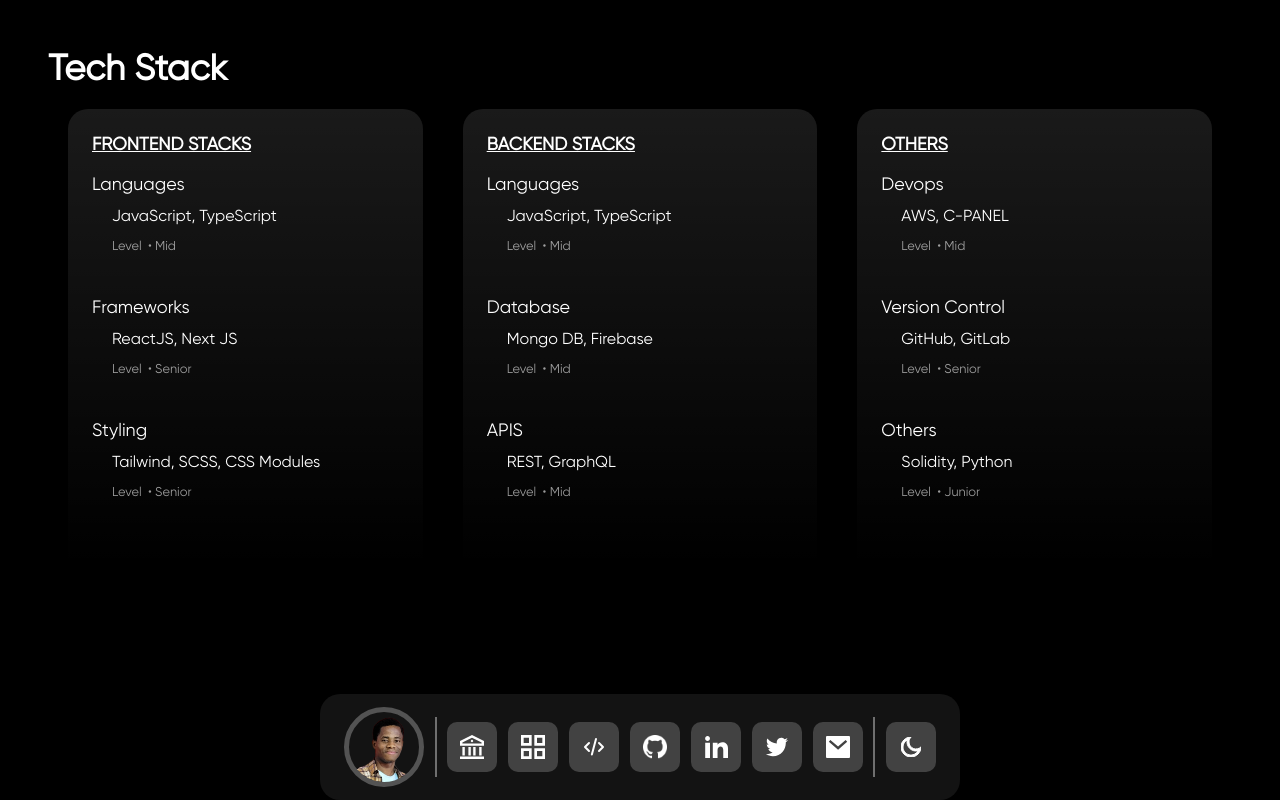
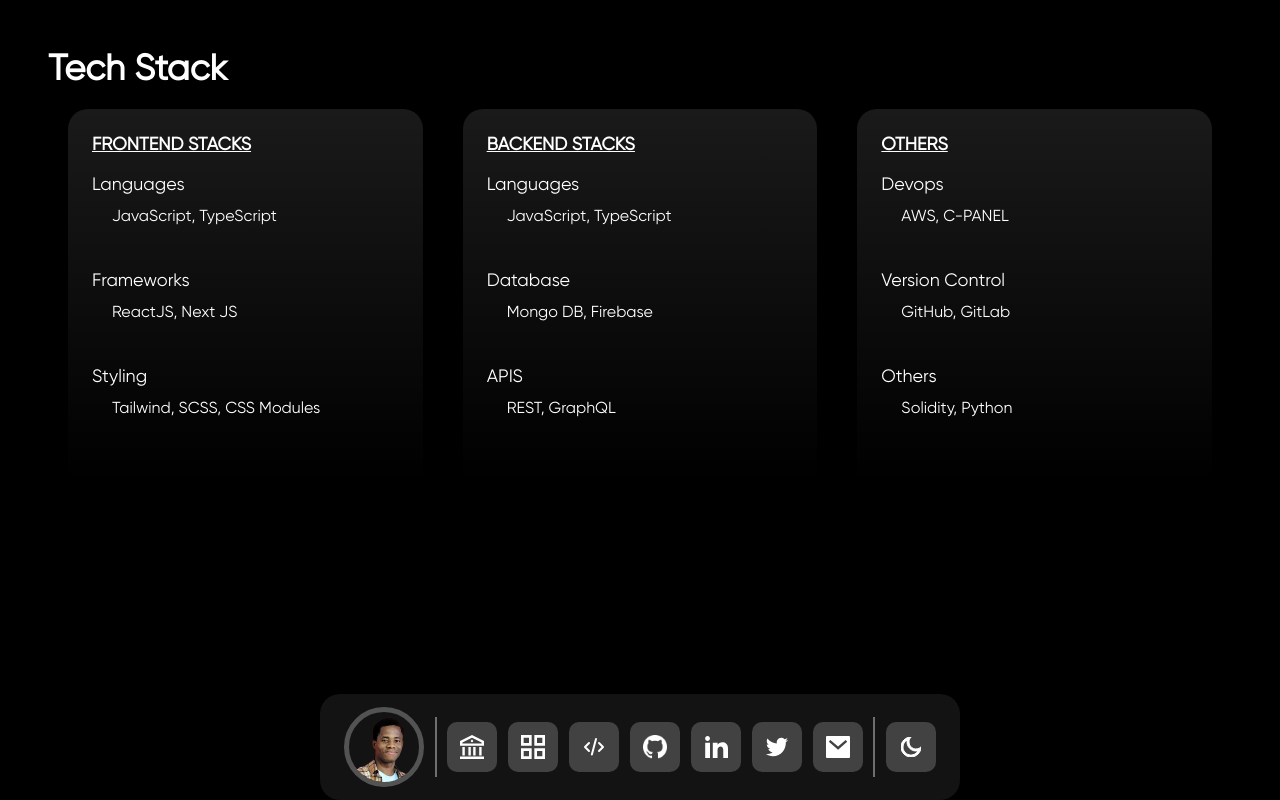
Before and after one commit to Vicopem01/my-portfolio, a Next.js app: page /stacks in a window 1280 px wide. Built offline with nearby package versions, Linux system fonts and the light colour scheme.

Commit message:
Update: Remove tech skills rating

```diff
--- a/app/stacks/page.tsx
+++ b/app/stacks/page.tsx
@@ -75,11 +75,11 @@
             {work.history.map((history, index) => (
               <div key={`history-${index}`}>
                 <p className="text-lg my-2">{history.header}</p>
-                <p className="pl-5">{history.language}</p>
-                <small className="opacity-60 mt-2 mb-10 block pl-5">
+                <p className="pl-5 mt-2 mb-10">{history.language}</p>
+                {/* <small className="opacity-60 mt-2 mb-10 block pl-5">
                   Level &nbsp;&#8226;&nbsp;
                   {history.level}
-                </small>
+                </small> */}
               </div>
             ))}
           </div>
```
